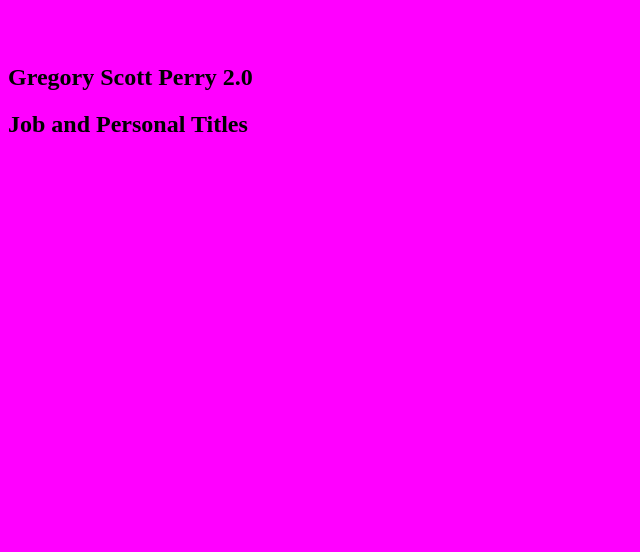
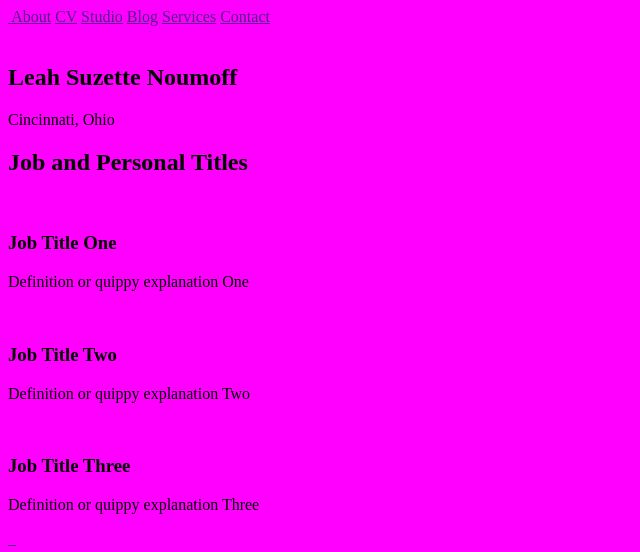
Before and after one commit to leahsuzette/personal-website, a plain HTML site: page index.html in a window 1280 px wide. Shown: the whole page, without its empty margins (0-640 px from the left). Drawn offline with Linux system fonts and the light colour scheme; files that its build step writes are made by us from their sources.

Commit message:
Initial Edits/Additions to Index/Homepage
Setting up the basic framework and the names of the pages I want to add. Need to add the actual pages later. Note to self: Read your comments in the code.

```diff
--- a/index.html
+++ b/index.html
@@ -1,49 +1,49 @@
 <!doctype html>
 <html>
 	<head>
-
-		<title>Gregory Scott Perry II</title>
+		<title>Leah Suzette Noumoff</title>
 
 		<!-- Place CSS Here -->
 		<link href="global.css" rel="stylesheet" type="text/css">
 
 	</head>
 
-
 	<body>
-
 		<header>
 			<nav>
-			<!--home button-->
+			<!-- home button -->
 				<a href="">
-					<img src="">
+					<img src=""> <!-- I need to make this the little LSN icon -->
 				</a>
 
-			<!-- the rest of the nav bar-->
-				<a href=""></a>
-				<a href=""></a>
-				<a href=""></a>
+			<!-- the rest of the nav bar -->
+				<a href="">About</a>
+				<a href="">CV</a>
+				<a href="">Studio</a>
+				<a href="">Blog</a>
+				<a href="">Services</a>
+				<a href="">Contact</a>
 			</nav>
 		</header>
 
 
-<!--section is the big header on the main page-->
+<!-- section is the big header aka HERO on the main page -->
 		<section> <!--top banner w pic-->
 
-			<img src="">
+			<img src=""> <!-- This image should be the studo stock photo with the plants -->
 
-			<h1> Gregory Scott Perry 2.0 </h1>
+			<h1> Leah Suzette Noumoff </h1>
 
-	<!-- paragraph text here is the city-->
+	<!-- paragraph text here is the city,state -->
 			<p>
-
+			Cincinnati, Ohio
 			</p>
 
 		</section>
-<!-- end banner section -->
+<!-- end HERO section -->
 
 
-<!-- this section is the middle section of the page-->
+<!-- this section is the middle section of the page with the three columns -->
 		<section>
 
 			<h2> Job and Personal Titles </h2>
@@ -52,9 +52,9 @@
 
 				<img src="">
 
-				<h3></h3>
+				<h3>Job Title One</h3>
 
-				<p></p>
+				<p>Definition or quippy explanation One</p>
 
 				<a href=""></a>
 
@@ -65,9 +65,9 @@
 
 				<img src="">
 
-				<h3></h3>
+				<h3>Job Title Two</h3>
 
-				<p></p>
+				<p>Definition or quippy explanation Two</p>
 
 				<a href=""></a>
 
@@ -78,9 +78,9 @@
 
 				<img src="">
 
-				<h3></h3>
+				<h3>Job Title Three</h3>
 
-				<p></p>
+				<p>Definition or quippy explanation Three</p>
 
 				<a href=""></a>
 
@@ -92,7 +92,15 @@
 <!-- social media section at the bottom -->
 		<section>
 
-			<a href="">
+			<a href=""><!-- Linked In -->
+				<img src="">
+			</a>
+
+			<a href=""><!-- Instagram -->
+				<img src="">
+			</a>
+
+			<a href=""><!-- GitHub -->
 				<img src="">
 			</a>
 
@@ -100,7 +108,7 @@
 <!-- end social -->
 
 
-		<footer>
+		<footer> <!-- Put something here to figure out what this is for -->
 
 			<img src="">
 
```
